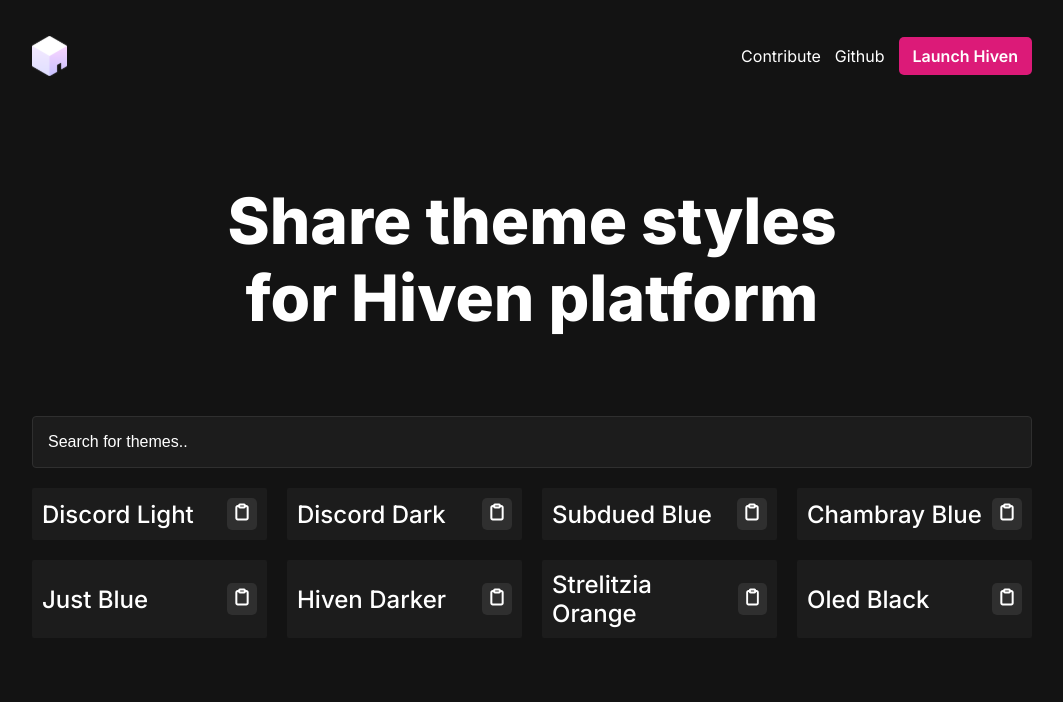
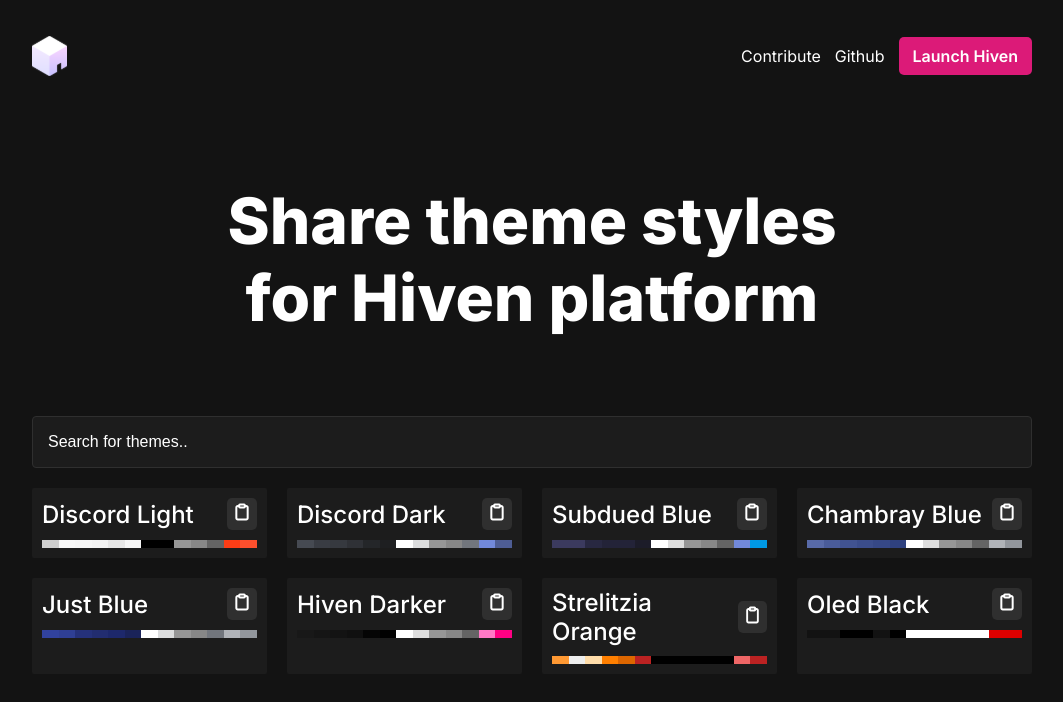
Before and after one commit to ezolla/Hiven-Design, a Next.js app: page / in a window 1280 px wide. Shown: the top 702 px of the page, without its empty margins (108-1171 px from the left). Built offline with nearby package versions, Linux system fonts and the light colour scheme.

Commit message:
Added color swatches to design cards

```diff
--- a/components/DesignStyle.tsx
+++ b/components/DesignStyle.tsx
@@ -12,17 +12,41 @@
   const [value, setValue] = useState(props.code)
   const [copied, setCopied] = useState(false)
 
+  const decoded = atob(props.code)
+  console.log(decoded)
+
+  const format = decoded.split(',')
+  console.log(format)
+
+  let clean = format.splice(1)
+  clean = clean.splice(0, 13)
+  console.log(clean.length)
+
   return (
     <DesignStyleCard>
+      <HeadingWrap>
         {/* Title */}
         <Title>{props.name}</Title>
 
         {/* Copy Button */}
         <CopyToClipboard text={value} onCopy={() => setCopied(true)}>
           <Copy>
-          <Image src='/clipboard.svg' alt='Clipboard' width={18} height={18} />
+            <Image
+              src='/clipboard.svg'
+              alt='Clipboard'
+              width={18}
+              height={18}
+            />
           </Copy>
         </CopyToClipboard>
+      </HeadingWrap>
+
+      <ColorWrap>
+        {/* Color Swatches */}
+        {clean.map((color) => {
+          return <ColorSwatch color={color} />
+        })}
+      </ColorWrap>
     </DesignStyleCard>
   )
 }
@@ -30,10 +54,13 @@
 const DesignStyleCard = styled.div`
   background: var(--color-dark);
   border-radius: 2px;
+  padding: 10px;
+`
+
+const HeadingWrap = styled.div`
   display: flex;
   align-items: center;
   justify-content: space-between;
-  padding: 10px;
 `
 
 const Title = styled.h2`
@@ -49,3 +76,16 @@
   border-radius: 5px;
   cursor: pointer;
 `
+
+const ColorWrap = styled.div`
+  display: flex;
+  align-items: center;
+  justify-content: center;
+  margin-top: 10px;
+`
+
+const ColorSwatch = styled.div<{ color: string }>`
+  background: ${({ color }) => color};
+  height: 8px;
+  width: 100%;
+`
```
Lines whose indentation alone changed are shown as unchanged.
